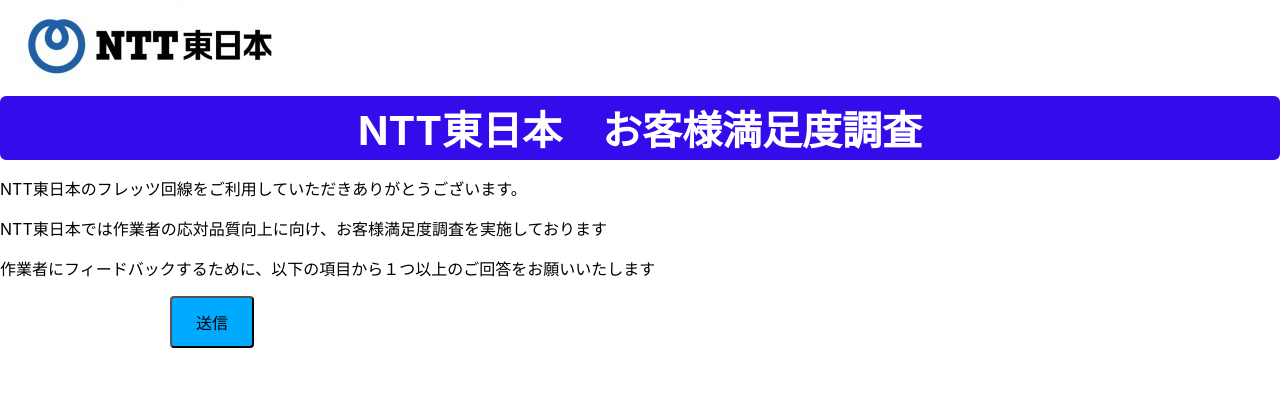
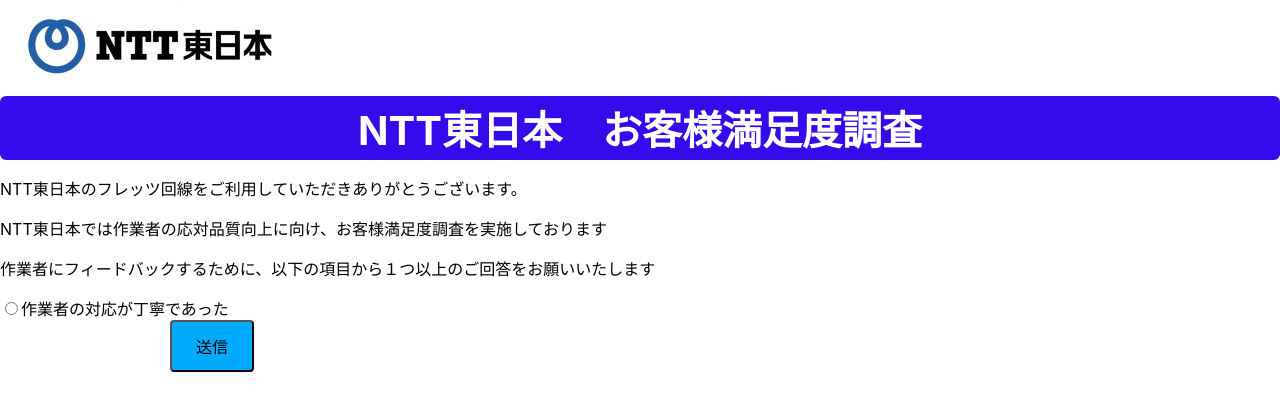
Before and after one commit to MotokiNinomiya/questionaire, a React (Create React App) app: page /form2 in a window 1280 px wide. Shown: the top 410 px of the page. Built offline with nearby package versions, Linux system fonts and the light colour scheme.

Commit message:
注釈追加

```diff
--- a/src/App.js
+++ b/src/App.js
@@ -7,17 +7,19 @@
 
 import { BrowserRouter, Routes, Route } from "react-router-dom";
 
+// usecontextをインポート
+// usecontextの各項目を書く 電話番号など
+// providerを書くことで、valueを渡すことができる
+
 function App() {
   const datas = JSON.stringify(prefecturesList);
   return (
-    // usecontextをインポート
-    // usecontextの各項目を書く 電話番号など
-    // providerを書くことで、valueを渡すことができる
+
     <BrowserRouter>
       <Routes>
-        <Route path="/" element={<Form title={"NTT東日本　お客様満足度調査"}/>} />  //urlを設定 "localhost:3000/"にアクセスしたらFormコンポーネントを表示
-        <Route path="/form2" element={<Form2 title={"NTT東日本　お客様満足度調査"}/>} /> //urlを設定 "localhost:3000/form2"にアクセスしたらForm2コンポーネントを表示
-        <Route path="/form3" element={<Form3 title={"NTT東日本　お客様満足度調査"}/>} /> //同様　element以下が出したコンポーネント
+        <Route path="/" element={<Form title={"NTT東日本　お客様満足度調査"}/>} />  {/*urlを設定 "localhost:3000/"にアクセスしたらFormコンポーネントを表示*/}
+        <Route path="/form2" element={<Form2 title={"NTT東日本　お客様満足度調査"}/>} /> {/*//urlを設定 "localhost:3000/form2"にアクセスしたらForm2コンポーネントを表示*/}
+        <Route path="/form3" element={<Form3 title={"NTT東日本　お客様満足度調査"}/>} /> {/*//同様　element以下が出したコンポーネント*/}
       </Routes>
     </BrowserRouter>
   );
--- a/src/components/Form2.jsx
+++ b/src/components/Form2.jsx
@@ -15,14 +15,21 @@
     }
     return (
         <div>
+            {/*ヘッダーの実装*/}
             <img src={pic} alt="picture" />
             <div className="labeltitle">
                 <b>{props.title}</b>
             </div>
+            {/*冒頭文の実装*/}
             <div>
                 <p>NTT東日本のフレッツ回線をご利用していただきありがとうございます。</p>
                 <p>NTT東日本では作業者の応対品質向上に向け、お客様満足度調査を実施しております</p>
                 <p>作業者にフィードバックするために、以下の項目から１つ以上のご回答をお願いいたします</p>
+            </div>
+            {/*ラジオボタンの実装*/}
+            <div className="radio">
+                <input type="radio" name="radio" value="radio1" />
+                <label>作業者の対応が丁寧であった</label>
             </div>
             <Button onClick={handleClick}>
                     送信
```
Also changed, not shown: src/components/Form.jsx (+9 -1 lines).
